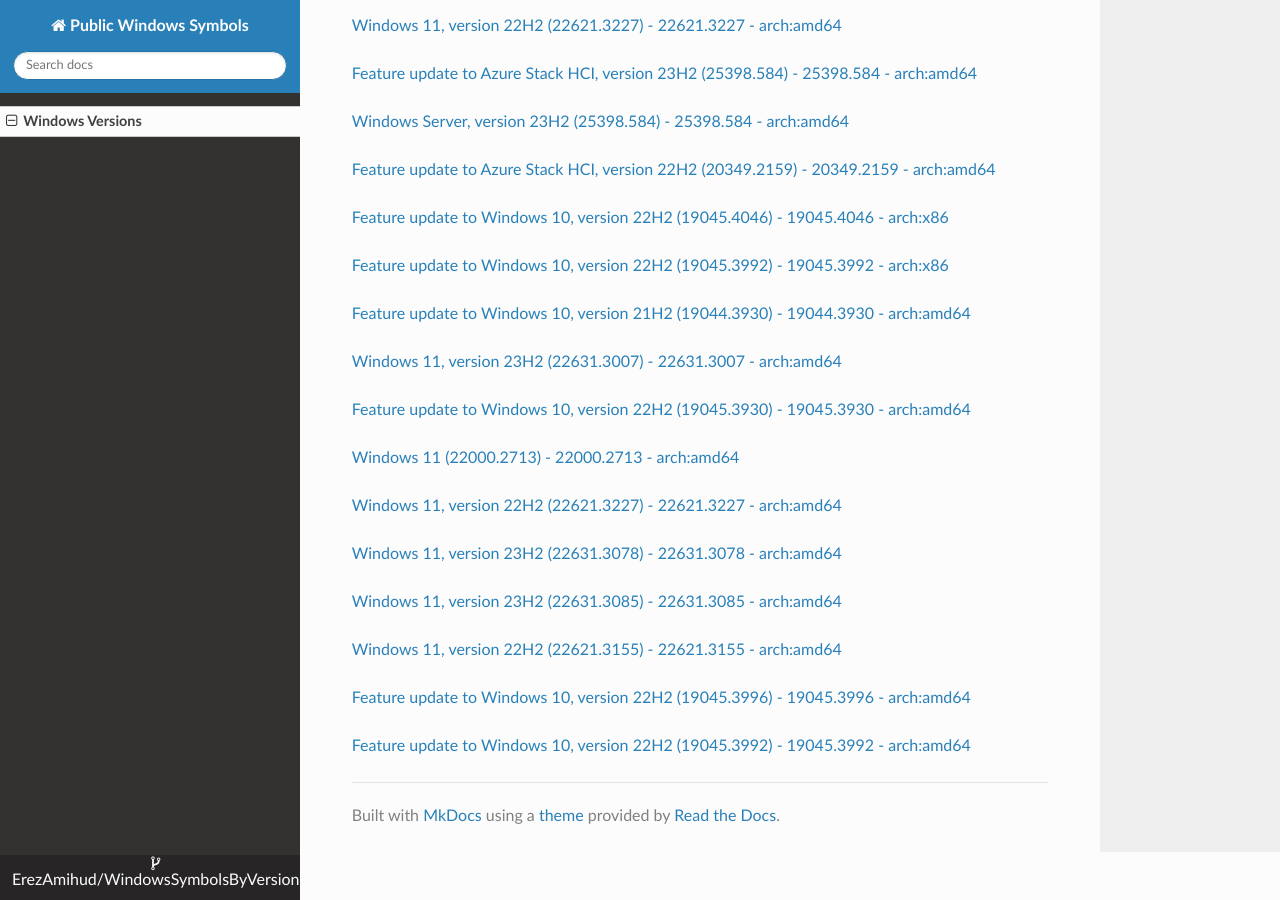
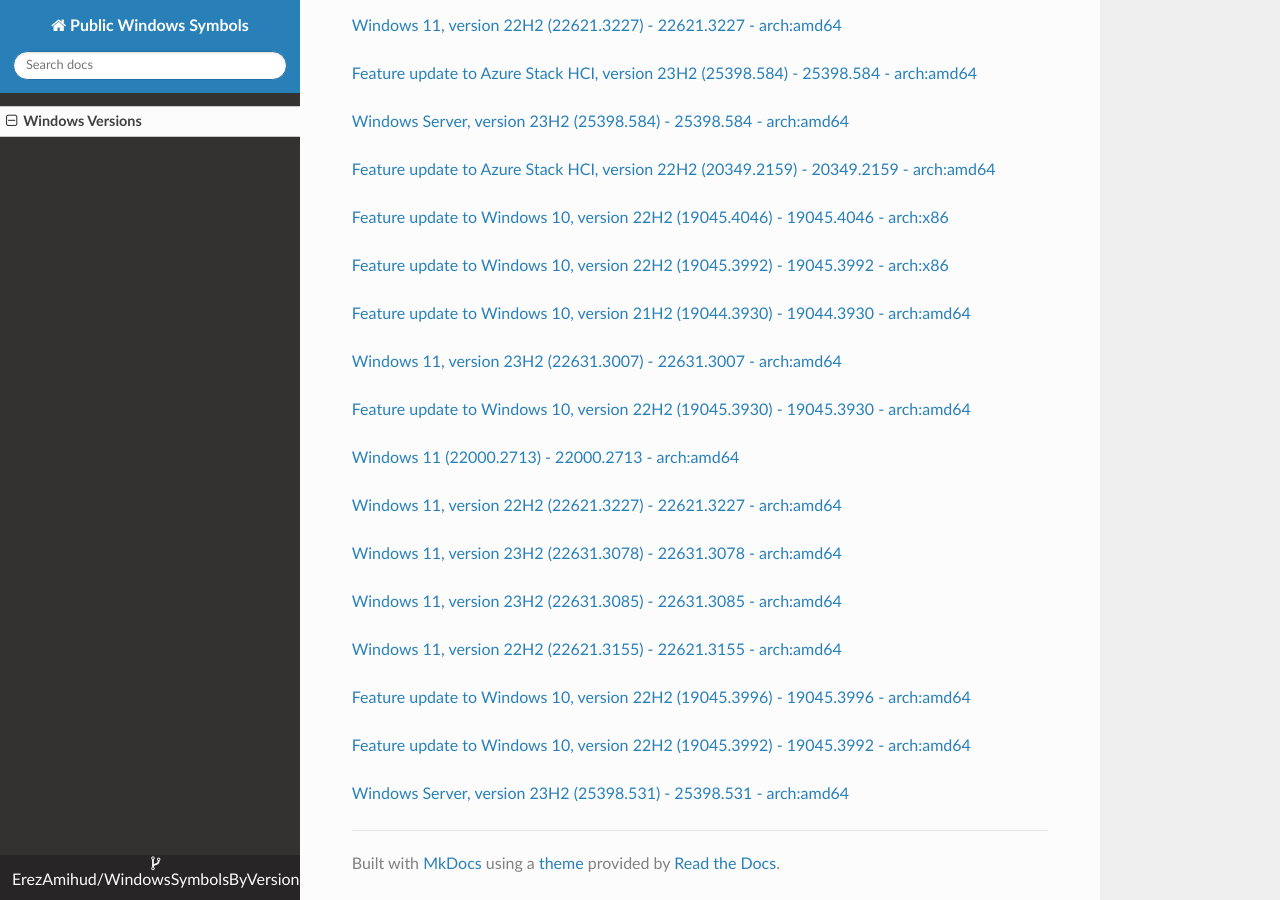
Before and after one commit to ErezAmihud/WindowsSymbolsByVersion, an MkDocs documentation site: the page built from docs/index.md, in a window 1280 px wide and 900 px high, scrolled down 19517 px. Built offline with MkDocs 1.6.1, drawn with Linux system fonts in a browser that asks for light colours; nearby versions of some CDN libraries.

Commit message:
Automated commit, add manifest for 3212456b-0c98-45b0-96a7-d393437215c7

```diff
--- a/docs/index.md
+++ b/docs/index.md
@@ -1081,3 +1081,6 @@
 
 
 [Feature update to Windows 10, version 22H2 (19045.3992) - 19045.3992 - arch:amd64](https://github.com/ErezAmihud/WindowsSymbolsByVersion/blob/main/manifests/8ed7ea8d-2c38-4ce5-a1ea-ab786275ce06.manifest)
+
+
+[Windows Server, version 23H2 (25398.531) - 25398.531 - arch:amd64](https://github.com/ErezAmihud/WindowsSymbolsByVersion/blob/main/manifests/3212456b-0c98-45b0-96a7-d393437215c7.manifest)
```
Also changed, not shown: process_builds.json (+1 -1 lines), 1 other file.
